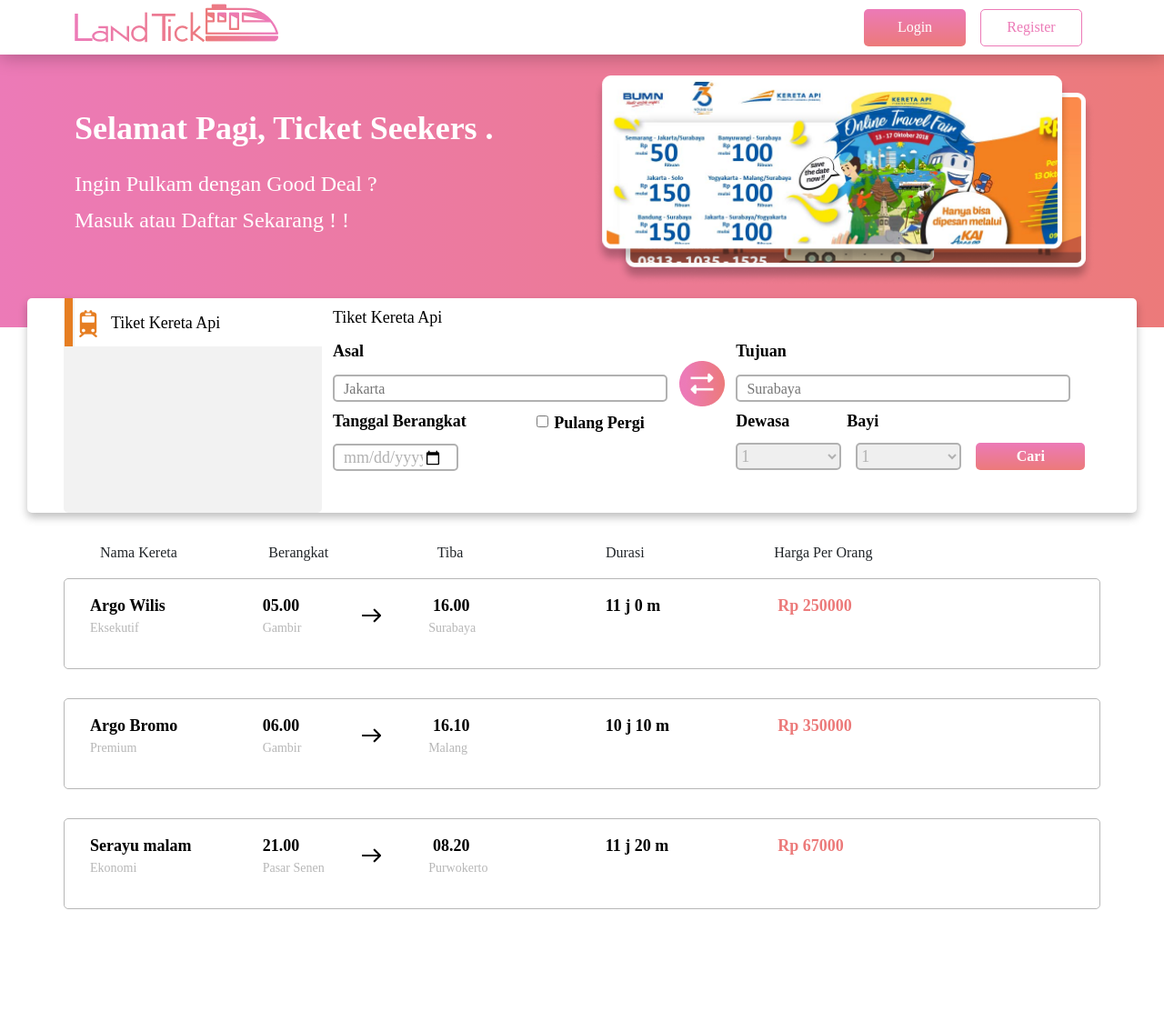
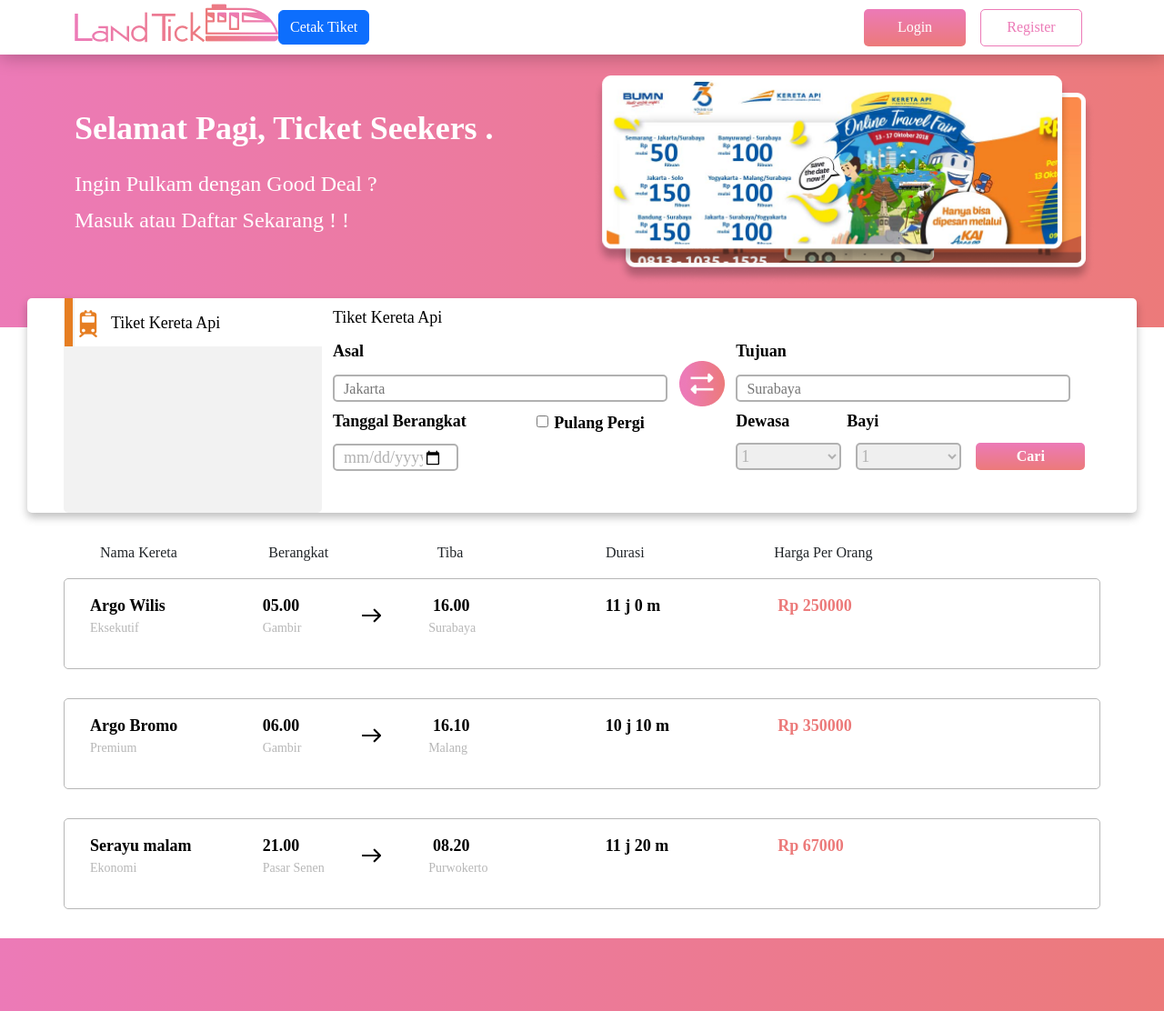
Before and after one commit to rojiloro/stage-2, a React (Create React App) app in the folder my-app/: page / in a window 1280 px wide. Shown: the whole page at 91% size. Before the commit the page ends 1032 px from the top, so only its background shows below. Built offline with nearby package versions, Linux system fonts and the light colour scheme; a web font is replaced by a local one.

Commit message:
otw buat tiket

```diff
--- a/my-app/src/App.js
+++ b/my-app/src/App.js
@@ -1,9 +1,11 @@
+import Footer from "./Components/Footer";
 import Navigasi from "./Components/Navigasi";
 
 function App() {
   return (
     <>
       <Navigasi />
+
     </>
   );
 }
--- /dev/null
+++ b/my-app/src/Components/Footer.js
@@ -0,0 +1,17 @@
+import React from "react";
+
+import cssModules from "../css/Footer.module.css";
+
+function Footer() {
+  return (
+    <>
+      <div>
+        <footer>
+          <div className={cssModules.footer}></div>
+        </footer>
+      </div>
+    </>
+  );
+}
+
+export default Footer;
--- a/my-app/src/Components/FormLogin.js
+++ b/my-app/src/Components/FormLogin.js
@@ -23,7 +23,7 @@
               <input id="username" type="text" placeholder="Username" className={cssModules.Input} required />
               <input id="password" type="password" placeholder="Password" className={cssModules.Input} required />
               <button className={cssModules.btn}>Login</button>
-              <p className={cssModules.p}>Belum Punya Akun?Klik Disini</p>
+              <p className={cssModules.p}>Belum Punya Akun? Klik Disini</p>
             </div>
           </form>
         </Container>
--- a/my-app/src/Components/Navigasi.js
+++ b/my-app/src/Components/Navigasi.js
@@ -4,13 +4,16 @@
 import Navbar from "react-bootstrap/Navbar";
 import Container from "react-bootstrap/Container";
 import Image from "react-bootstrap/Image";
+import { Button } from "react-bootstrap";
 
 import cssModules from "../css/Navbar.module.css";
 
 import FormLogin from "./FormLogin";
 import FormRegister from "./FormRegister";
 
-import Home from "../Pages/Home"
+import Home from "../Pages/Home";
+import Cetak from "../Pages/Cetak";
+
 function Navigasi() {
   return (
     <>
@@ -21,7 +24,9 @@
               <Image src="../assets/img/Land Tick.png" />
               <Image src="../assets/img/train-facing-right 1.png" />
             </Link>
-            {/* <img src=""></img> */}
+            <Link to="/cetak">
+              <Button>Cetak Tiket</Button>
+            </Link>
           </Navbar.Brand>
           <Nav>
             <Nav.Link>
@@ -36,6 +41,7 @@
 
       <Routes>
         <Route path="/" element={<Home />} />
+        <Route path="/cetak" element={<Cetak />} />
       </Routes>
     </>
   );
--- /dev/null
+++ b/my-app/src/Components/Tiket.js
@@ -0,0 +1,11 @@
+import React from "react";
+
+function Tiket() {
+  return (
+    <>
+      <div></div>
+    </>
+  );
+}
+
+export default Tiket;
--- /dev/null
+++ b/my-app/src/Pages/Cetak.js
@@ -0,0 +1,12 @@
+import Navigasi from "../Components/Navigasi";
+import Tiket from "../Components/Tiket";
+
+function Cetak() {
+  return (
+    <>
+      <Tiket />
+    </>
+  );
+}
+
+export default Cetak;
--- a/my-app/src/Pages/Home.js
+++ b/my-app/src/Pages/Home.js
@@ -2,6 +2,7 @@
 import Jumbotron from "../Components/Jumbotron";
 import FormTiket from "../Components/FormTiket";
 import Rute from "../Components/Rute";
+import Footer from "../Components/Footer";
 
 // import react-bootstrap
 import { Container, Row, Col } from "react-bootstrap";
@@ -33,6 +34,7 @@
       <Rute Kereta="Argo Wilis" Kelas="Eksekutif" Berangkat="05.00" Stasiun="Gambir" Tiba="16.00" Tujuan="Surabaya" Durasi="11 j 0 m" Harga={250000} />
       <Rute Kereta="Argo Bromo" Kelas="Premium" Berangkat="06.00" Stasiun="Gambir" Tiba="16.10" Tujuan="Malang" Durasi="10 j 10 m" Harga={350000}/>
       <Rute Kereta="Serayu malam" Kelas="Ekonomi" Berangkat="21.00" Stasiun="Pasar Senen" Tiba="08.20" Tujuan="Purwokerto" Durasi="11 j 20 m" Harga={67000}/>
+      <Footer />
     </>
   );
 }
--- /dev/null
+++ b/my-app/src/css/Footer.module.css
@@ -0,0 +1,5 @@
+.footer {
+  background: linear-gradient(90deg, #ec7ab7 0%, #ec7a7a 100%);
+  width: 100%;
+  height: 5rem;
+}
```
Also changed, not shown: my-app/src/Pages/AfterLogin.js (added, +12 -0 lines).
